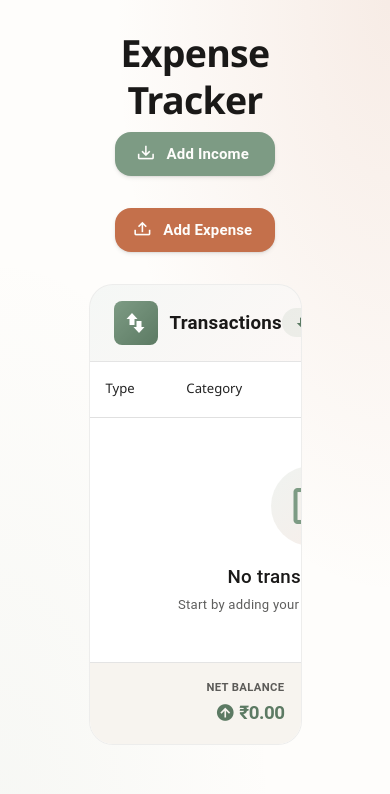
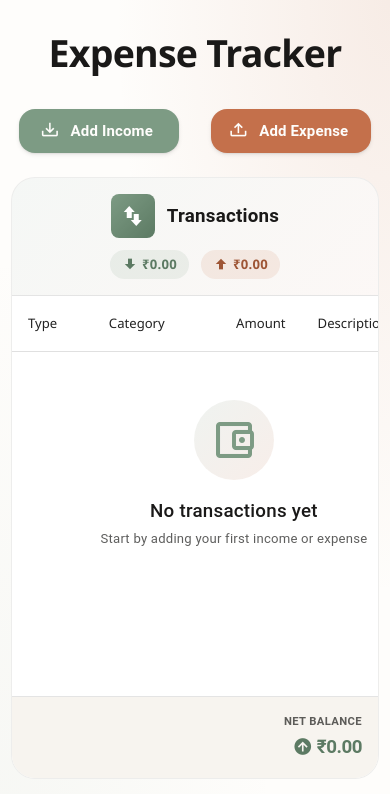
Before and after one commit to dev-by-piyali/expense-tracker, a Vue app: page / in a window 390 px wide. Shown: the top 794 px of the page. Built offline with nearby package versions, Linux system fonts and the light colour scheme.

Commit message:
style: improve layout across breakpoints

```diff
--- a/src/App.vue
+++ b/src/App.vue
@@ -6,11 +6,23 @@ import ExpenseHistory from "@/components/ExpenseHistory.vue";
 <template>
   <header>
     <h1>Expense Tracker</h1>
+  </header>
+
+  <main class="main-section flex-grow-1 ga-4 mt-6">
     <AddIncomeExpense />
     <ExpenseHistory />
-  </header>
-
-  <main></main>
+  </main>
 </template>
 
-<style scoped lang="scss"></style>
+<style scoped lang="scss">
+.main-section {
+  display: grid;
+  grid-template-columns: 1fr 2fr;
+}
+
+@media (max-width: 960px) {
+  .main-section {
+    grid-template: none;
+  }
+}
+</style>
--- a/src/assets/base.scss
+++ b/src/assets/base.scss
@@ -106,7 +106,7 @@ html {
   font-size: 16px;
   scroll-behavior: smooth;
 
-  @media (max-width: 768px) {
+  @media (max-width: 960px) {
     font-size: 15px;
   }
 }
--- a/src/assets/main.scss
+++ b/src/assets/main.scss
@@ -1,7 +1,10 @@
 @import "./base.scss";
 
 #app {
-  width: 70%;
+  width: 100%;
+  display: flex;
+  flex-direction: column;
+  place-items: center;
   margin: 0 auto;
   padding: 2rem;
   font-weight: normal;
@@ -25,14 +28,6 @@ button {
   }
 }
 
-@media (min-width: 1024px) {
-  body {
-    display: flex;
-    flex-direction: column;
-    place-items: center;
-  }
-}
-
 // Autocomplete Dropdown Menu - Dark Mode
 @media (prefers-color-scheme: dark) {
   .v-overlay__content {
--- a/src/components/AddIncomeExpense.vue
+++ b/src/components/AddIncomeExpense.vue
@@ -73,8 +73,8 @@ const allowOnlyNumbers = (event) => {
 </script>
 
 <template>
-  <div class="pb-6">
-    <div class="d-flex flex-wrap ga-4 justify-center">
+  <div>
+    <div class="d-flex flex-md-wrap ga-4 justify-center">
       <v-btn
         class="action-btn action-btn--income text-none text-subtitle-1 font-weight-bold"
         variant="flat"
--- a/src/components/ExpenseHistory.vue
+++ b/src/components/ExpenseHistory.vue
@@ -8,7 +8,7 @@ const headers = [
   { title: "Type", key: "type", width: "80px" },
   { title: "Category", key: "selectedCategories" },
   { title: "Amount", key: "amount", width: "150px", align: "end" },
-  { title: "Description", key: "description" },
+  { title: "Description", key: "description", align: "center" },
   { title: "", key: "actions", width: "80px", sortable: false },
 ];
 
@@ -50,10 +50,10 @@ const netBalance = computed(() => totalIncome.value - totalExpense.value);
 </script>
 
 <template>
-  <v-card class="transactions-card overflow-hidden" elevation="0" rounded="xl">
+  <v-card class="transactions-card d-flex flex-column overflow-hidden" elevation="0" rounded="xl">
     <!-- Header -->
-    <v-card-title class="card-header d-flex align-center justify-space-between px-6 py-4">
-      <div class="d-flex align-center ga-3">
+    <v-card-title class="card-header d-block d-md-flex align-center justify-space-between px-6 py-4">
+      <div class="d-flex align-center ga-3 mb-3">
         <div class="header-icon d-flex align-center justify-center rounded-lg">
           <v-icon icon="mdi-swap-vertical-bold" size="24" color="white" />
         </div>
@@ -85,9 +85,7 @@ const netBalance = computed(() => totalIncome.value - totalExpense.value);
     <v-data-table
       :headers="headers"
       :items="expenseStore.combinedList"
-      :items-per-page="10"
-      class="transactions-table"
-      hover
+      class="transactions-table h-100"
     >
       <!-- Type Column - Icon only, color-coded -->
       <template #item.type="{ item }">
@@ -123,14 +121,14 @@ const netBalance = computed(() => totalIncome.value - totalExpense.value);
           class="amount-text font-weight-bold"
           :class="item.type === 'income' ? 'amount-text--income' : 'amount-text--expense'"
         >
-          {{ item.type === "income" ? "+" : "" }}₹{{ formatAmount(item.amount) }}
+          {{ item.type === "income" ? "+" : "-" }}₹{{ formatAmount(item.amount) }}
         </span>
       </template>
 
       <!-- Description Column -->
       <template #item.description="{ item }">
         <span class="description-text text-body-2">
-          {{ item.description || "—" }}
+          {{ item.description || "--" }}
         </span>
       </template>
 
@@ -176,7 +174,7 @@ const netBalance = computed(() => totalIncome.value - totalExpense.value);
                 :icon="netBalance >= 0 ? 'mdi-arrow-up-circle' : 'mdi-arrow-down-circle'"
                 size="20"
               />
-              <span class="amount-text">₹{{ formatAmount(netBalance) }}</span>
+              <span class="amount-text">{{ netBalance > 0 ? "+" : "" }}₹{{ formatAmount(netBalance) }}</span>
             </div>
           </div>
         </div>
@@ -186,6 +184,12 @@ const netBalance = computed(() => totalIncome.value - totalExpense.value);
 </template>
 
 <style lang="scss" scoped>
+:deep(.v-table__wrapper) {
+  height: 400px;
+  @media (min-width: 960px) {
+    height: 500px;
+  }
+}
 :deep(.v-table .v-data-table__th) {
   @media (prefers-color-scheme: dark) {
     color: var(--color-white-mute);
@@ -205,6 +209,11 @@ const netBalance = computed(() => totalIncome.value - totalExpense.value);
       rgba(125, 155, 132, 0.12) 0%,
       rgba(196, 112, 75, 0.08) 100%
     );
+  }
+
+  @media (max-width: 960px) {
+    display: block !important;
+    place-items: center;
   }
 }
 
```
